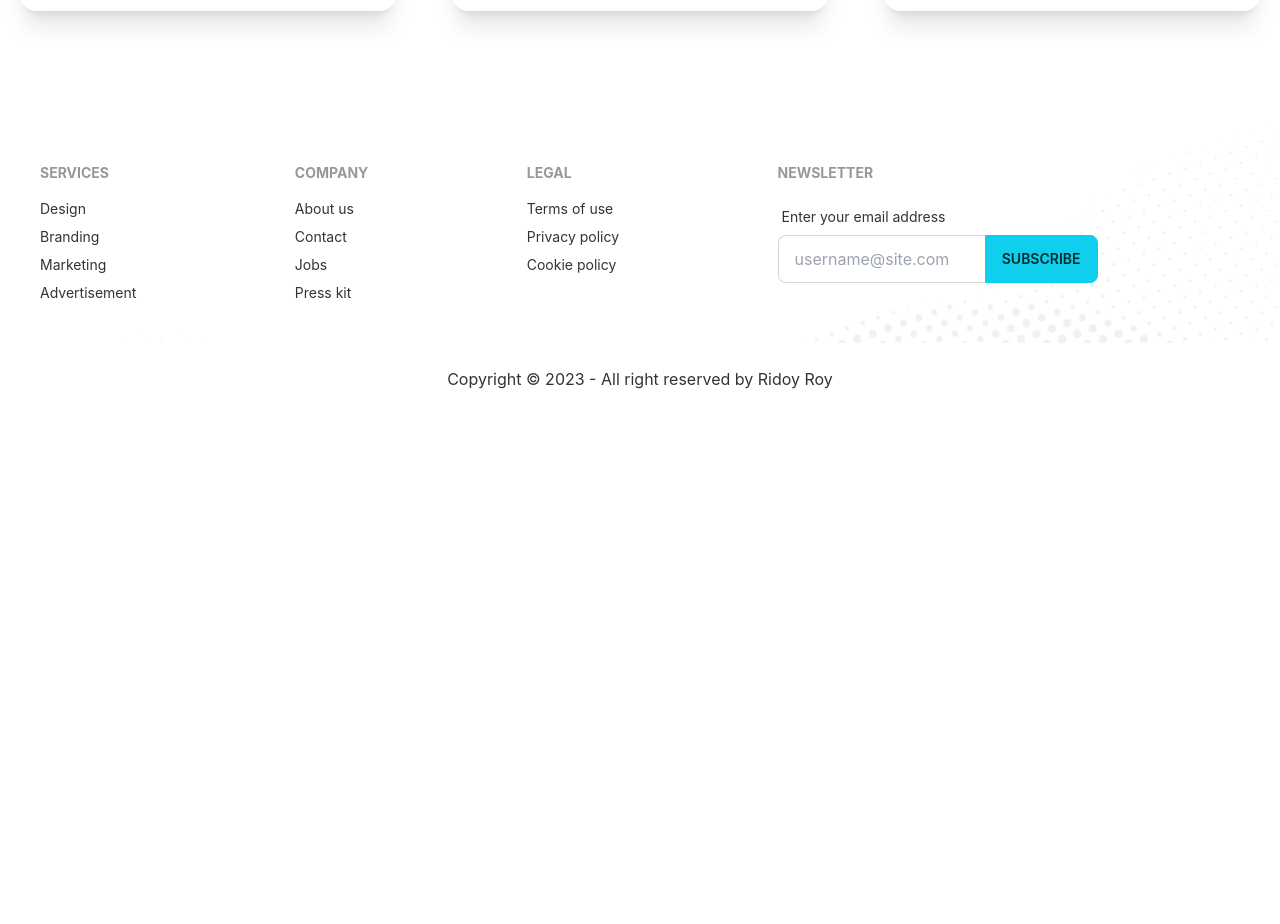
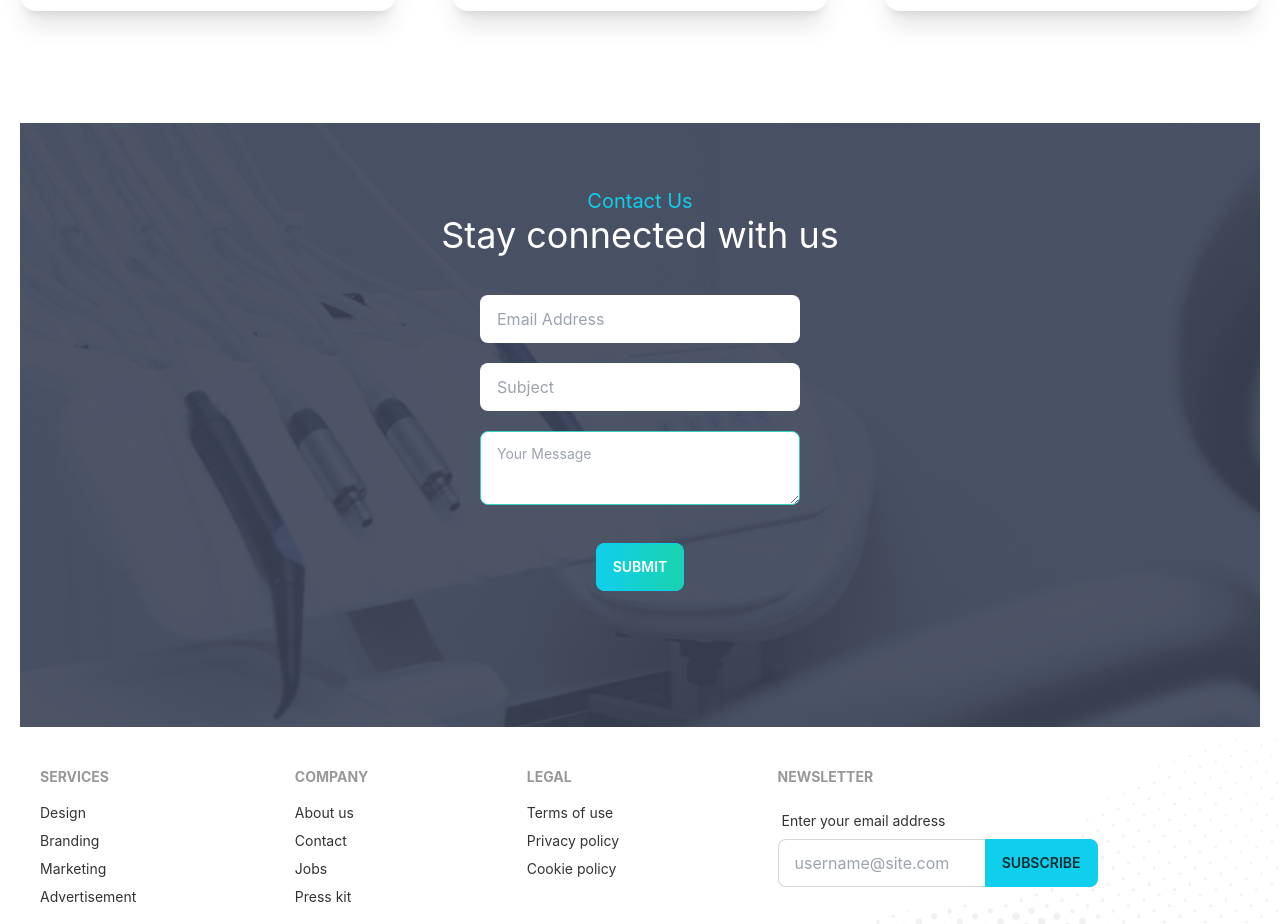
Before and after one commit to IamRidoyRoy/doctors-appointment-frontend, a React (Create React App) app: page / in a window 1280 px wide. Shown: the part 3080-4004 px from the top of the page. Before the commit the page ends 3495 px from the top, so only its background shows below. Built offline with nearby package versions, Linux system fonts and the light colour scheme.

Commit message:
Add contact us section

```diff
--- /dev/null
+++ b/src/Pages/Home/ContactUs/Contact.js
@@ -0,0 +1,28 @@
+import React from 'react';
+import PrimaryButton from '../../../components/PrimaryButton';
+import appintment from '../../../assets/images/appointment.png'
+const Contact = () => {
+    return (
+        <div className='text-center py-16 '
+            style={{
+                backgroundImage: `url(${appintment})`,
+                background: 'cover',
+                height: '604px',
+
+            }}
+        >
+            <h3 className='text-primary text-xl '>Contact Us</h3>
+            <h1 className='text-4xl text-white mb-10'>Stay connected with us</h1>
+
+            <form action="">
+                <input type="text " placeholder="Email Address" className="input w-full max-w-xs mb-5" /><br />
+                <input type="text" placeholder="Subject" className="input w-full max-w-xs mb-5" /> <br />
+                <textarea className="textarea textarea-accent mb-8 w-full max-w-xs" placeholder="Your Message"></textarea>
+                <PrimaryButton>Submit</PrimaryButton>
+            </form>
+
+        </div >
+    );
+};
+
+export default Contact;
--- a/src/Pages/Home/Home.js
+++ b/src/Pages/Home/Home.js
@@ -5,6 +5,7 @@ import Services from './Services/Services';
 import Cares from './Cares/Cares';
 import MakeAppointmment from './MakeAppointment/MakeAppointmment';
 import Testimonials from './Testimonial/Testimonials';
+import Contact from './ContactUs/Contact';
 
 const Home = () => {
     return (
@@ -15,6 +16,7 @@ const Home = () => {
             <Cares></Cares>
             <MakeAppointmment></MakeAppointmment>
             <Testimonials></Testimonials>
+            <Contact></Contact>
         </div>
     );
 };
```
